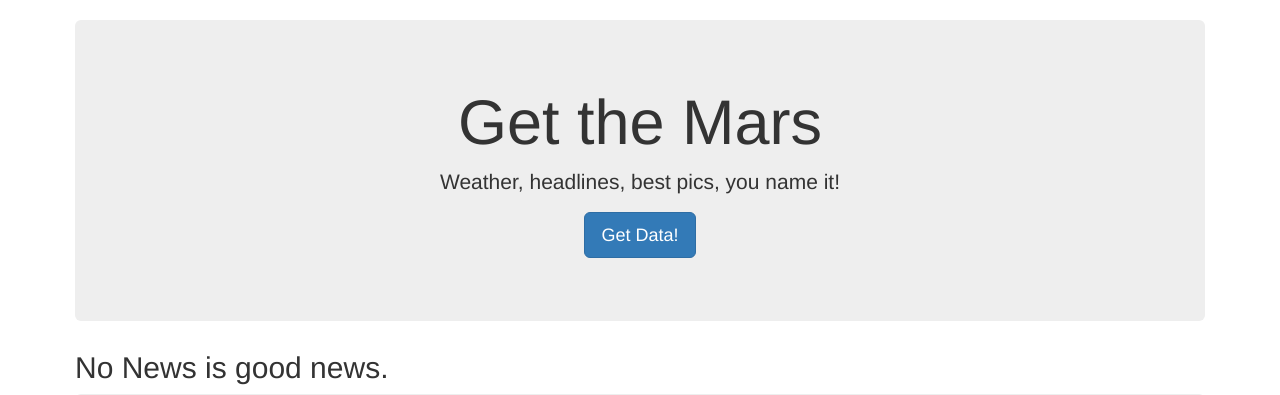
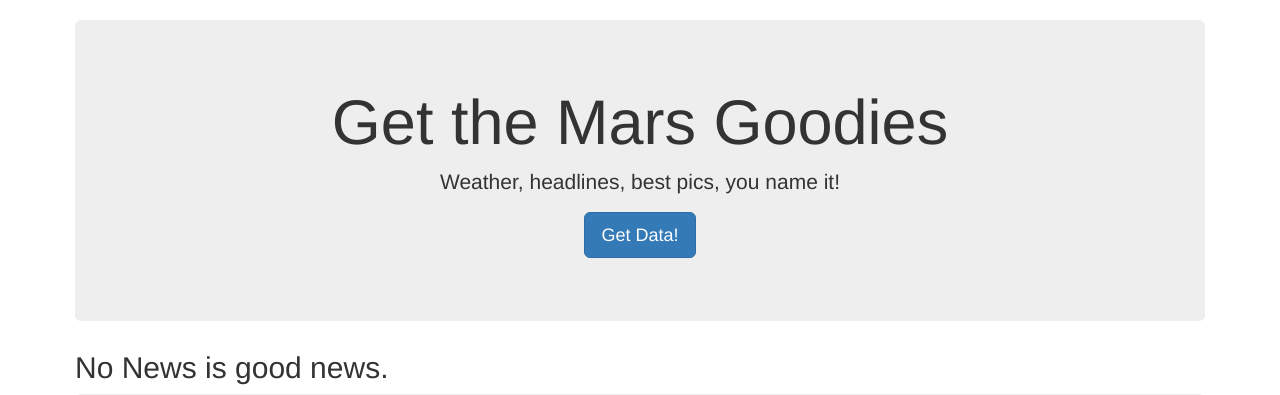
Before and after one commit to rockhound03/web-scraping-challenge, a Flask app: page / in a window 1280 px wide. Shown: the top 395 px of the page. Run offline with Flask 2, Linux system fonts and the light colour scheme; data that the repository does not hold is empty; some libraries are stand-ins or nearby versions.

Commit message:
touch up

```diff
--- a/Missions_to_Mars/templates/index.html
+++ b/Missions_to_Mars/templates/index.html
@@ -5,7 +5,7 @@
   <meta charset="UTF-8">
   <meta name="viewport" content="width=device-width, initial-scale=1.0">
   <meta http-equiv="X-UA-Compatible" content="ie=edge">
-  <title>Templates 101</title>
+  <title>Mars Scrape Tool</title>
   <link rel="stylesheet" href="https://maxcdn.bootstrapcdn.com/bootstrap/3.3.7/css/bootstrap.min.css">
 
 
@@ -18,7 +18,7 @@
 <body>
   <div class="container">
     <div class="jumbotron text-center">
-      <h1>Get the Mars</h1>
+      <h1>Get the Mars Goodies</h1>
       <p>Weather, headlines, best pics, you name it!</p>
       <p><a class="btn btn-primary btn-lg" href="/scrape" role="button">Get Data!</a></p>
     </div>
```
Also changed, not shown: 1 other file.
